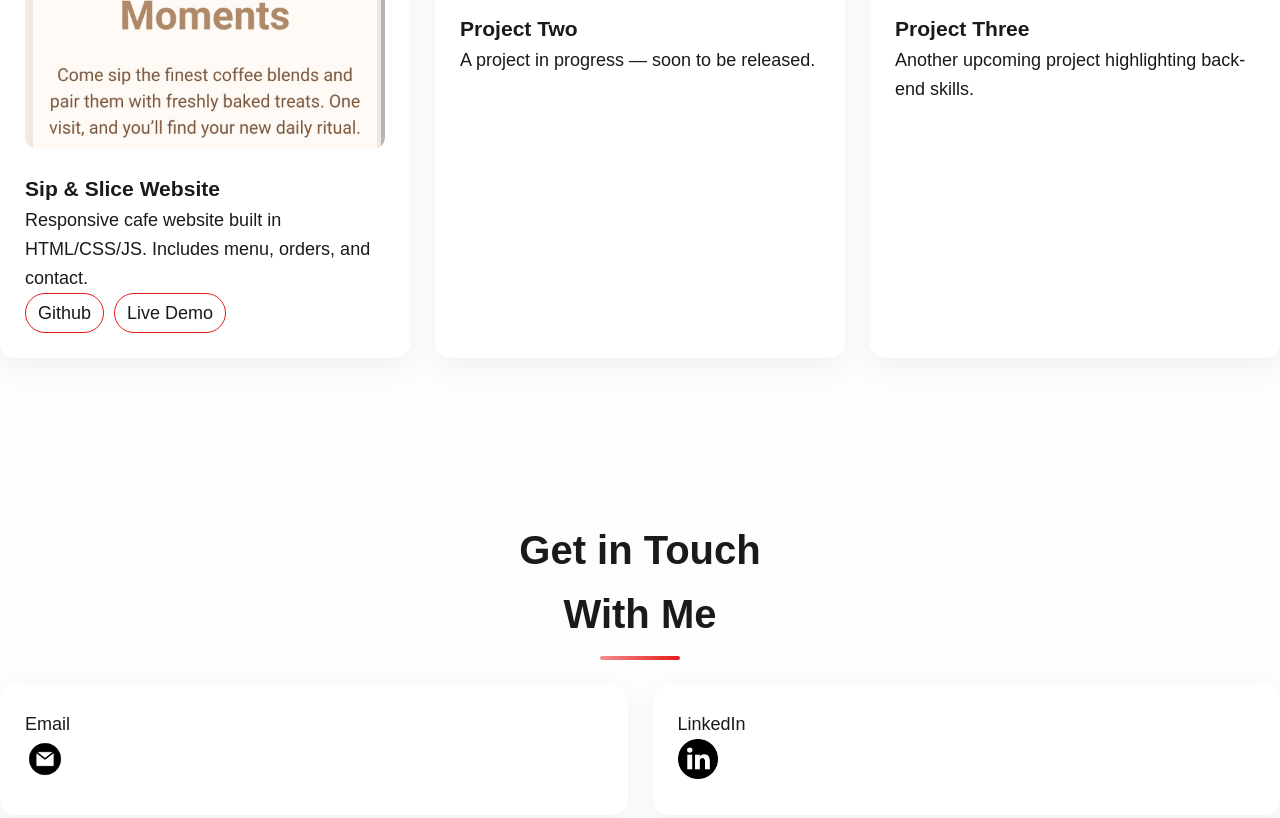
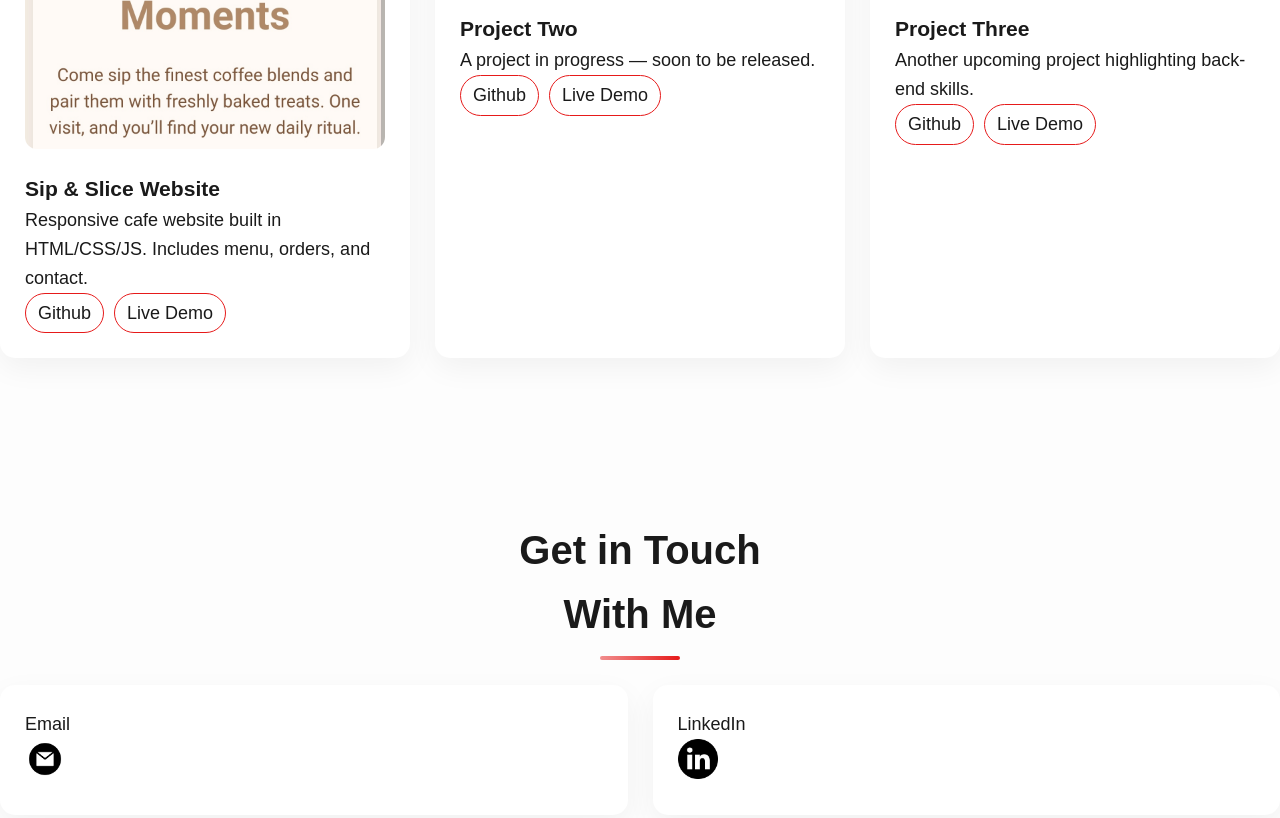
Before and after one commit to ThandoSA/T-portfolio, a plain HTML site: page index.html in a window 1280 px wide. Shown: the part 1774-2592 px from the top of the page. Drawn offline with Linux system fonts and the light colour scheme.

Commit message:
commit changes

```diff
--- a/index.html
+++ b/index.html
@@ -119,11 +119,19 @@
           <img src="./assets/Coming Soon - RA Hameed.jpeg" alt="Project 2">
           <h3>Project Two</h3>
           <p>A project in progress — soon to be released.</p>
+          <div class="project-links">
+            <a href="#" target="_blank">Github</a>
+            <a href="#" target="_blank">Live Demo</a>
+          </div>
         </div>
         <div class="project-card">
           <img src="./assets/Coming Soon - RA Hameed.jpeg" alt="Project 3">
           <h3>Project Three</h3>
           <p>Another upcoming project highlighting back-end skills.</p>
+          <div class="project-links">
+            <a href="#" target="_blank">Github</a>
+            <a href="#" target="_blank">Live Demo</a>
+          </div>
         </div>
       </div>
     </section>
```
